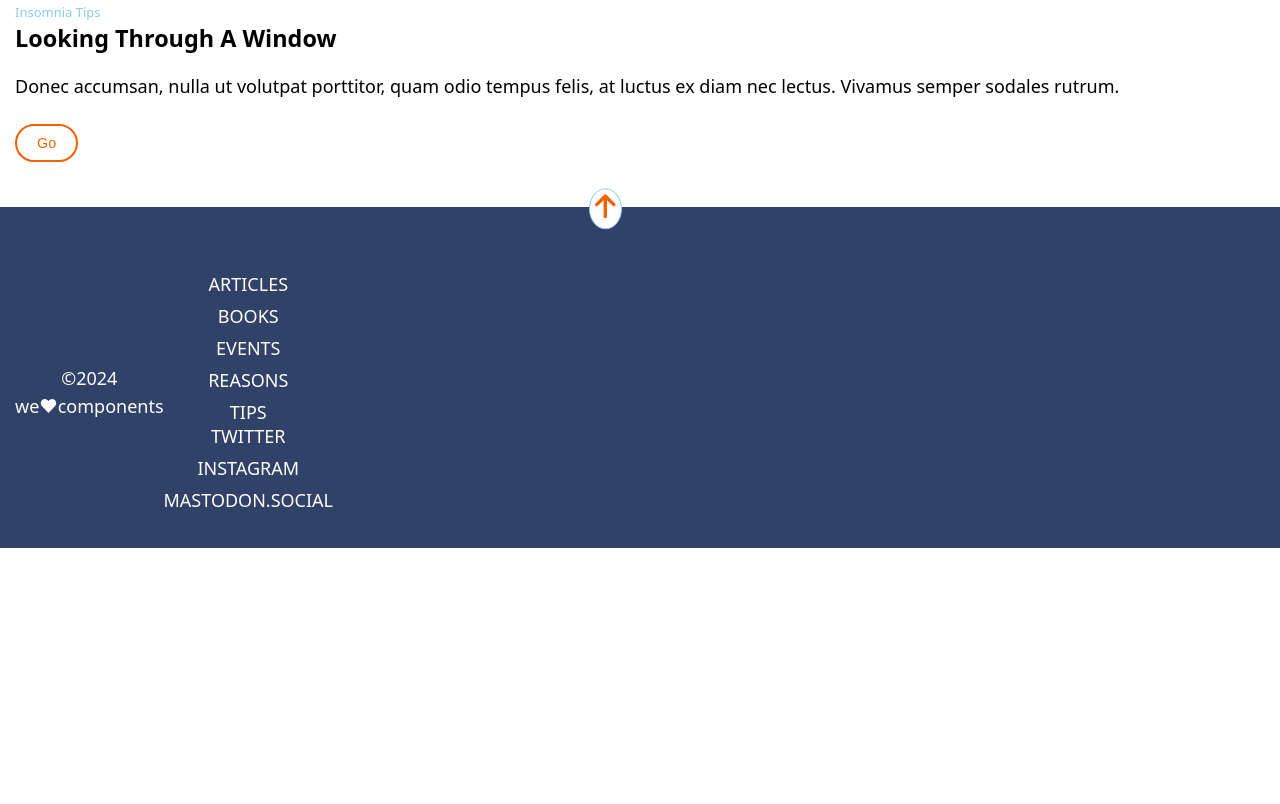
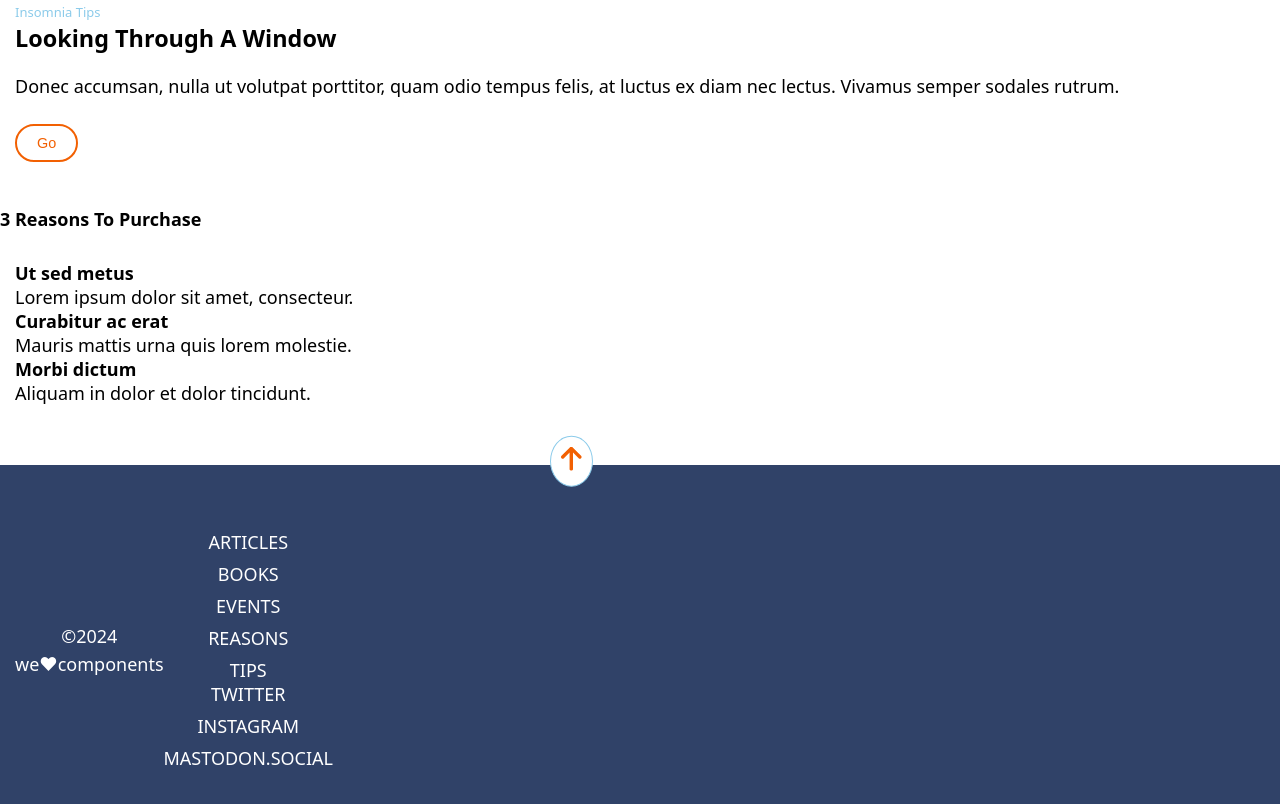
Before and after one commit to Adalab/modulo-1-evaluacion-final-OtiliaNicola, a website built with Vite: page src/index.html in a window 1280 px wide. Shown: the part 832-1636 px from the top of the page. Before the commit the page ends 1380 px from the top, so only its background shows below. Built offline with nearby package versions, Linux system fonts and the light colour scheme; files whose address does not match are found by name.

Commit message:
section3

```diff
--- a/src/partials/footer.html
+++ b/src/partials/footer.html
@@ -1,7 +1,7 @@
 <footer class="footer">
-    <div class="botton-arrow">
+    <a class="botton-arrow" >
       <img src="/images/ico-arrow.svg" alt="arrow">
-    </div>
+    </a>
     <nav class="footer_menu">
       <section class="footer_copy">
         <span>&#169;2024</span>
--- a/src/partials/main.html
+++ b/src/partials/main.html
@@ -13,20 +13,20 @@
       <p class="section-text">Donec accumsan, nulla ut volutpat porttitor, quam odio tempus felis, at luctus ex diam nec lectus. Vivamus semper sodales rutrum.</p>
       <button class="section-go">Go</button>
     </section>
-   <!--<section class="reasons">
-      <h2>3 Reasons To Purchase</h2>
-      <article>
+    <h2 class="reasons-title">3 Reasons To Purchase</h2>
+    <section class="reasons">
+      <article class="article-item-1">
         <h3>Ut sed metus</h3>
         <p>Lorem ipsum dolor sit amet, consecteur.</p>
       </article>
-      <article>
+      <article class="article-item-2">
         <h3>Curabitur ac erat</h3>
         <p>Mauris mattis urna quis lorem molestie.</p>
       </article>
-      <article>
-        <h3>Morbi dictum</h3>∫
+      <article class="article-item-3">
+        <h3>Morbi dictum</h3>
         <p>Aliquam in dolor et dolor tincidunt.</p>
       </article>
       <div></div>
-    </section>-->
+    </section>
   </main>
--- a/src/scss/layout/_footer.scss
+++ b/src/scss/layout/_footer.scss
@@ -17,13 +17,13 @@
     }
 }
 .botton-arrow{
-    left: 46%;
+    left: 43%;
     border-radius: 50%;
     border: 1px solid var(--lightblue);
     background-color: white;
     position: absolute;
-    padding: 5px;
-    transform: translateY(-204%);
+    padding: 10px;
+    transform: translateY(-185%);
 }
 
 .footer_copy{
--- a/src/scss/layout/_homepage.scss
+++ b/src/scss/layout/_homepage.scss
@@ -13,7 +13,7 @@
     padding-bottom: 25px;
 }
 
-.title{
+.title {
     color: var(--white);
     font-family: "Roboto";
     font-size: xxx-large;
@@ -21,32 +21,36 @@
     text-align: center;
 }
 
-.proxy-text{
+.proxy-text {
     color: white;
 }
 
-.button-down{
+.button-down {
     border-radius: 50%;
     background-color: white;
     padding: 5px;
 }
-.insomnia{
+
+.insomnia {
     width: 100vw;
     height: auto;
     padding: 30px 15px 45px 15px;
 }
-.small{
-    color:var(--lightblue);
+
+.small {
+    color: var(--lightblue);
     font-size: small;
 }
 
-.section-title{
+.section-title {
     font-size: 1.3rem;
     font-weight: bold;
 }
-.section-text{
+
+.section-text {
     margin: 20px 0 26px;
 }
+
 .section-go {
     border: 2px solid var(--orange);
     background-color: var(--white);
@@ -56,3 +60,22 @@
     padding: 9px 20px;
     font-size: 80%;
 }
+
+.reasons {
+    padding: 30px 15px 60px 15px;
+    display: grid;
+    grid-template-columns: 1fr;
+    grid-template-rows: 1fr 1fr 1fr;
+
+    @media screen and (min width:768px) {
+        grid-template-columns: 1fr 1fr 1fr;
+        grid-template-rows: 1fr;
+    }
+}
+.article_item-1 {
+    &_item-2 {
+        &_item3{
+            grid-row: span 1;
+        }
+        }
+    }
```
